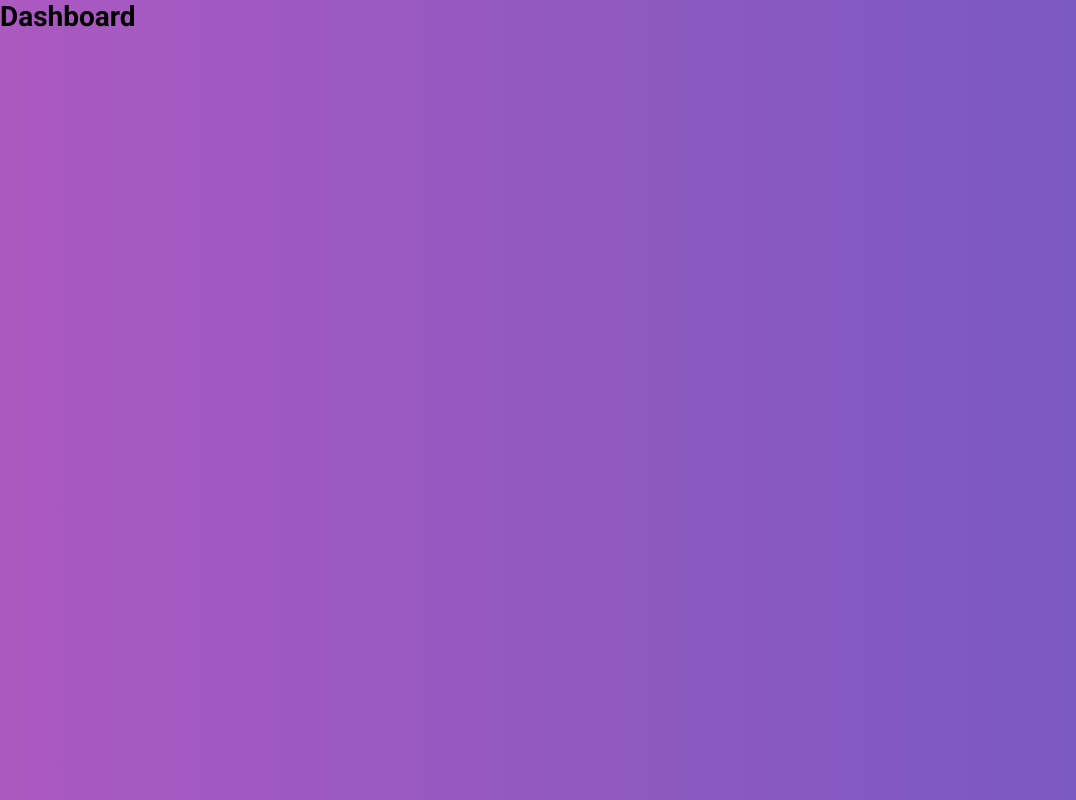
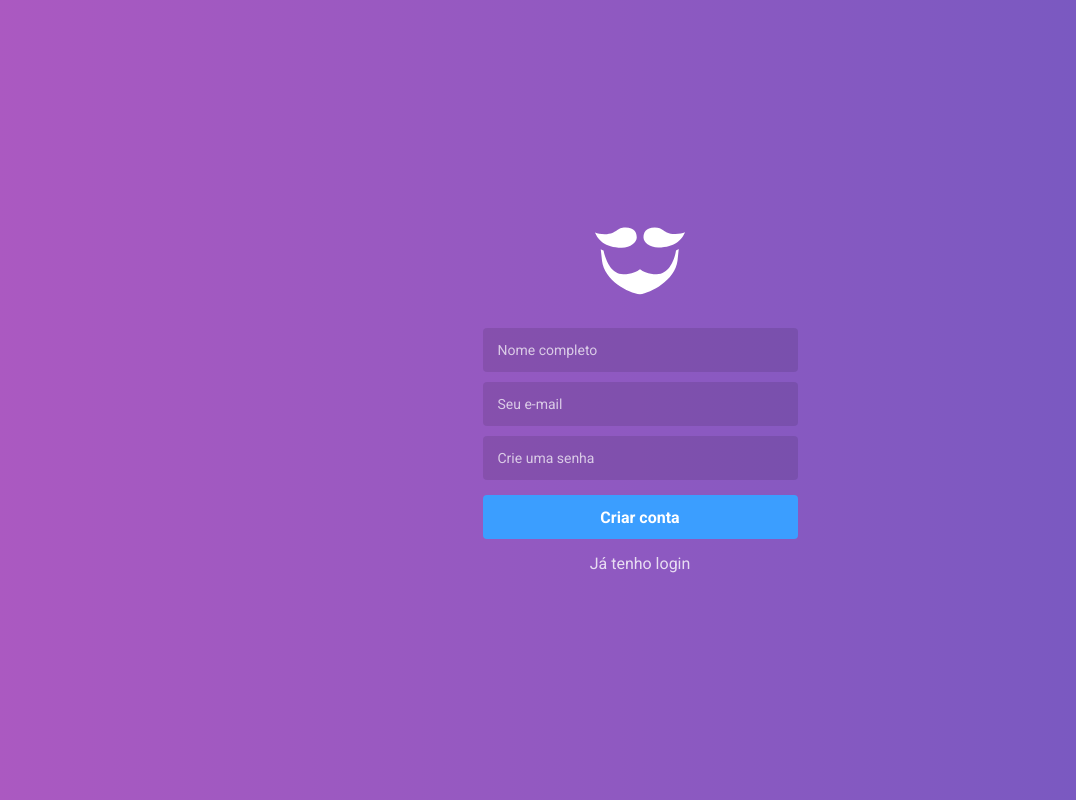
Before and after one commit to jeff-campos/goBarber-FrontEnd-ReactJs, a React (Create React App) app: page /register in a window 1280 px wide. Before the commit this address led to /dashboard. Shown: the whole page, without its empty margins (0-1076 px from the left). Built offline with nearby package versions, Linux system fonts and the light colour scheme.

Commit message:
feat(styled): and structure HTML for the pages SignUp and SignIn

```diff
--- a/package.json
+++ b/package.json
@@ -7,6 +7,7 @@
     "@testing-library/react": "^9.3.2",
     "@testing-library/user-event": "^7.1.2",
     "history": "^4.10.1",
+    "polished": "^3.4.2",
     "prop-types": "^15.7.2",
     "react": "^16.12.0",
     "react-dom": "^16.12.0",
--- a/src/pages/SignIn/index.js
+++ b/src/pages/SignIn/index.js
@@ -1,7 +1,17 @@
 import React from 'react';
-
-// import { Container } from './styles';
+import { Link } from 'react-router-dom';
+import logo from '~/assets/logo.svg';
 
 export default function SignIn() {
-  return <h1>SignIn</h1>;
+  return (
+    <>
+      <img src={logo} alt="GoBarber" />
+      <form>
+        <input type="email" placeholder="Seu e-mail" autoComplete="off" />
+        <input type="password" placeholder="Sua senha" autoComplete="off" />
+        <button type="submit">Acessar</button>
+        <Link to="/register">Criar conta gratuita</Link>
+      </form>
+    </>
+  );
 }
--- a/src/pages/SignUp/index.js
+++ b/src/pages/SignUp/index.js
@@ -1,7 +1,22 @@
 import React from 'react';
-
-// import { Container } from './styles';
+import { Link } from 'react-router-dom';
+import logo from '~/assets/logo.svg';
 
 export default function SignUp() {
-  return <h1>SignUp</h1>;
+  return (
+    <>
+      <img src={logo} alt="GoBarber" />
+      <form>
+        <input type="text" placeholder="Nome completo" />
+        <input type="email" placeholder="Seu e-mail" autoComplete="off" />
+        <input
+          type="password"
+          placeholder="Crie uma senha"
+          autoComplete="off"
+        />
+        <button type="submit">Criar conta</button>
+        <Link to="/">Já tenho login</Link>
+      </form>
+    </>
+  );
 }
--- a/src/pages/_layouts/auth/index.js
+++ b/src/pages/_layouts/auth/index.js
@@ -1,10 +1,14 @@
 import React from 'react';
 import PropTypes from 'prop-types';
 
-import { Wrapper } from './styles';
+import { Wrapper, Content } from './styles';
 
 export default function AuthLayout({ children }) {
-  return <Wrapper>{children}</Wrapper>;
+  return (
+    <Wrapper>
+      <Content>{children}</Content>
+    </Wrapper>
+  );
 }
 
 AuthLayout.propTypes = {
--- a/src/pages/_layouts/auth/styles.js
+++ b/src/pages/_layouts/auth/styles.js
@@ -1,6 +1,57 @@
 import styled from 'styled-components';
+import { darken } from 'polished';
 
 export const Wrapper = styled.div`
   height: 100%;
   background: linear-gradient(-90deg, #7159c1, #ab59c1);
+  display: flex;
+  justify-content: center;
+  align-items: center;
 `;
+
+export const Content = styled.div`
+  width: 100%;
+  max-width: 315px;
+  text-align: center;
+  form {
+    display: flex;
+    flex-direction: column;
+    margin-top: 30px;
+    input {
+      background: rgba(0, 0, 0, 0.1);
+      border: 0;
+      border-radius: 4px;
+      height: 44px;
+      padding: 0 15px;
+      color: #fff;
+      margin: 0 0 10px;
+      &::placeholder {
+        color: rgba(255, 255, 255, 0.7);
+      }
+    }
+    button {
+      margin: 5px 0 0;
+      height: 44px;
+      background: #3b9eff;
+      font-weight: bold;
+      color: #fff;
+      border: 0;
+      border-radius: 4px;
+      font-size: 16px;
+      transition: background 0.2s;
+      &:hover {
+        background: ${darken(0.03, '#3b9eff')};
+      }
+    }
+    a {
+      color: #fff;
+      margin-top: 15px;
+      font-size: 16px;
+      opacity: 0.8;
+      transition: all 0.2s ease-in;
+      &:hover {
+        opacity: 1;
+      }
+    }
+  }
+`;
--- a/src/routes/Routes.js
+++ b/src/routes/Routes.js
@@ -10,7 +10,7 @@
   isPrivate,
   ...rest
 }) {
-  const signed = true;
+  const signed = false;
 
   if (!signed && isPrivate) {
     return <Redirect to="/" />;
@@ -20,7 +20,7 @@
     return <Redirect to="/dashboard" />;
   }
 
-  const Layout = signed ? AuthLayout : DefaultLayout;
+  const Layout = signed ? DefaultLayout : AuthLayout;
 
   return (
     <Route
```
Also changed, not shown: src/assets/logo.svg (added), 1 other file (tests, documents, lock files or other folders).
